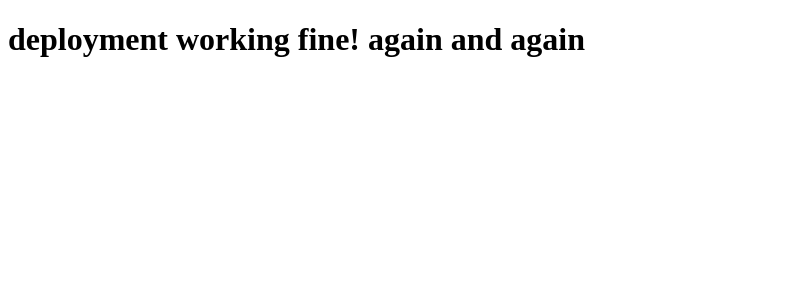
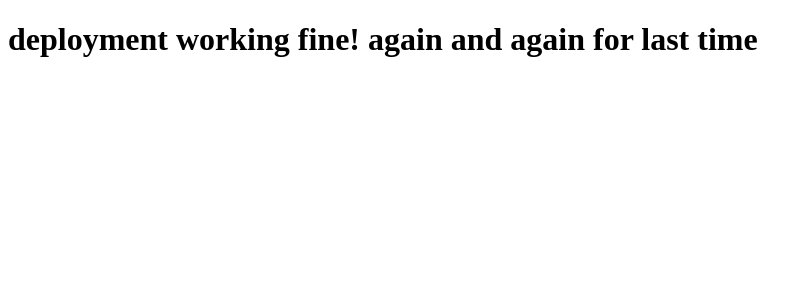
Before and after one commit to sachin7795/DemoApp, an Angular app: page / in a window 1280 px wide. Shown: the top 300 px of the page, without its empty margins (0-811 px from the left). Built offline with nearby package versions, Linux system fonts and the light colour scheme.

Commit message:
new commit

```diff
--- a/src/app/app.component.ts
+++ b/src/app/app.component.ts
@@ -6,5 +6,5 @@ import { Component } from '@angular/core';
   styleUrls: ['./app.component.css']
 })
 export class AppComponent {
-  title = 'deployment working fine! again and again';
+  title = 'deployment working fine! again and again for last time';
 }
```
